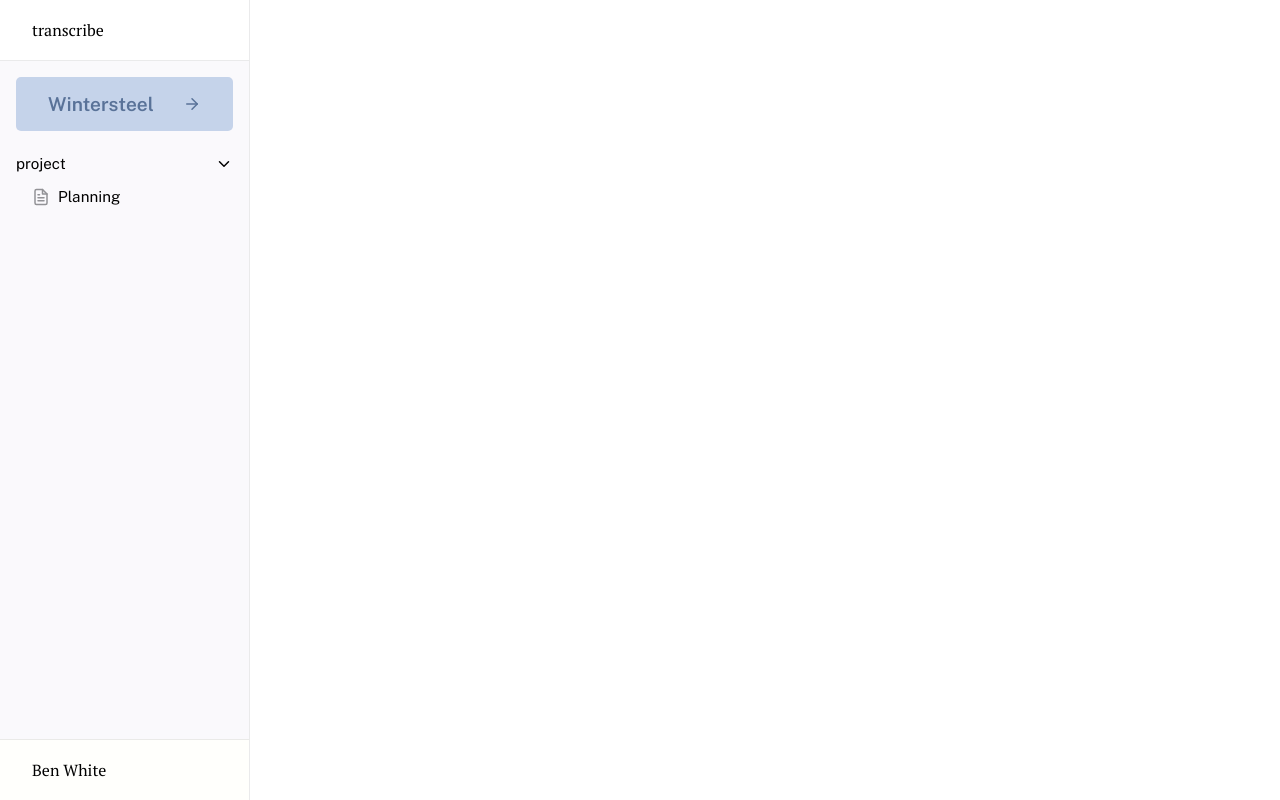
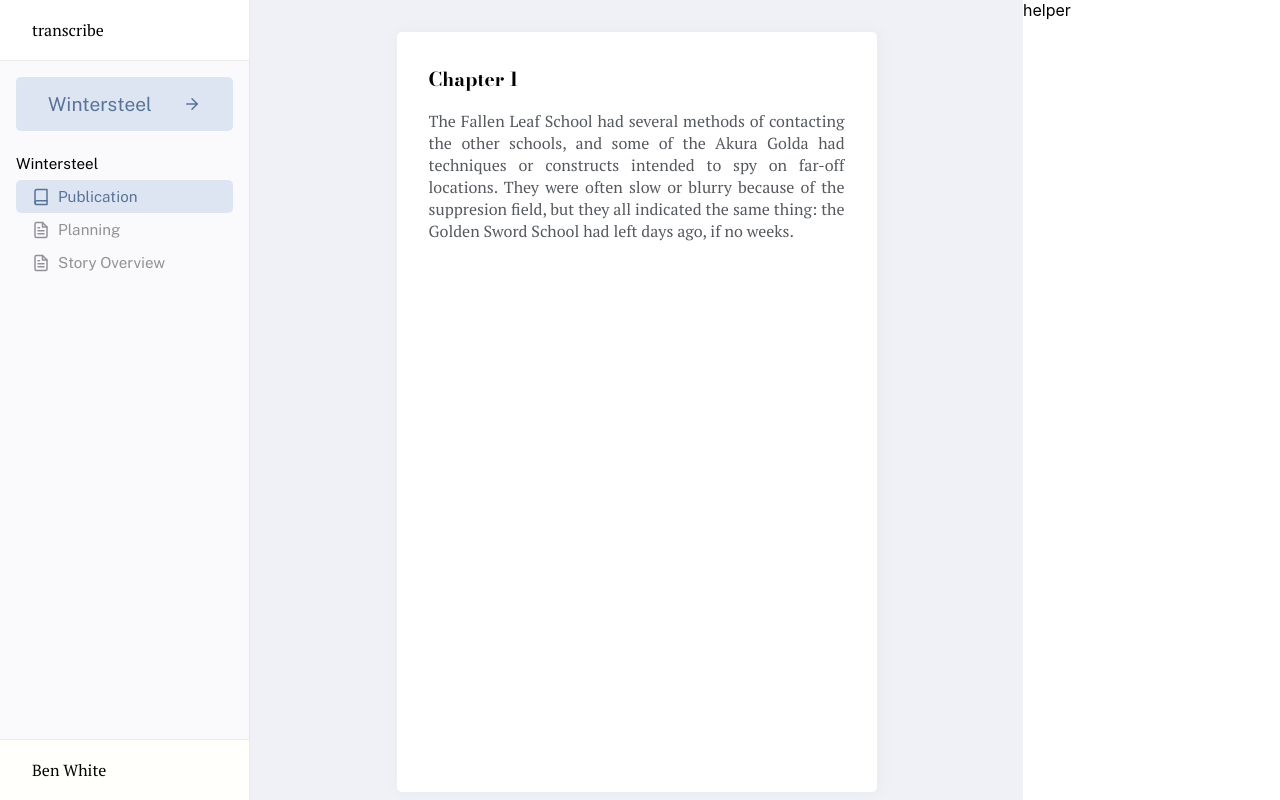
Before and after one commit to bennjii/transcribe, a Next.js app in the folder transcribe/: page / in a window 1280 px wide. Built offline with nearby package versions, Linux system fonts and the light colour scheme.

Commit message:
Input and Data Dynamic Rendering

```diff
--- a/transcribe/pages/index.tsx
+++ b/transcribe/pages/index.tsx
@@ -1,9 +1,35 @@
 
 import Head from 'next/head'
-import { ArrowRight, ChevronDown, FileText } from 'react-feather'
+import { ArrowRight, Book, ChevronDown, FileText } from 'react-feather'
+import BookInput from '../public/components/book_input';
 import styles from '../styles/Home.module.css'
 
 export default function Home() {
+	// Import this from a databse later - just for proof of concept.
+	const book = {
+		name: 'Wintersteel',
+		cover: 'http://...',
+		chapters: [
+			{
+				title: 'Chapter 1',
+				format: {
+					fontFamily: 'Bodoni Moda',
+					fontSize: '1.2rem'
+				},
+				content: {
+					text: 'The Fallen Leaf School had several methods of contacting the other schools, and some of the Akura Golda had techniques or constructs intended to spy on far-off locations. They were often slow or blurry because of the suppresion field, but they all indicated the same thing: the Golden Sword School had left days ago, if no weeks.',
+					format: {
+						fontFamily: 'PT Serif',
+						fontSize: '1rem',
+						color: '#55595e',
+						marginBottom: '5px',
+						marginTop: '0px'
+					}
+				}
+			}
+		]
+	};
+
 	return (
 		<div className={styles.container}>
 			<div className={styles.header}>
@@ -22,13 +48,23 @@ export default function Home() {
 
 					<div className={styles.indentedFolder}>
 						<div className={styles.folderHeader}>
-							<p>project</p>
-							<ChevronDown size={18}/>
+							<p>Wintersteel</p>
+							{/* <ChevronDown size={18}/> */}
+						</div>
+
+						<div className={styles.openFolder}>
+							<Book size={18} color={"#597298"}/>
+							<p>Publication</p>
 						</div>
 
 						<div>
 							<FileText size={18} color={"#929296"}/>
 							<p>Planning</p>
+						</div>
+
+						<div>
+							<FileText size={18} color={"#929296"}/>
+							<p>Story Overview</p>
 						</div>
 					</div>
 
@@ -43,8 +79,24 @@ export default function Home() {
 
 			</div>
 
-			<div>
+			<div className={styles.editorContent}>
 				{/* Content... */}
+
+				<div className={styles.book}>
+					<div>
+						<h2
+						contentEditable
+						style={{
+							...book.chapters[0].format
+						}}>{book.chapters[0].title}</h2>
+
+						<BookInput value={book.chapters[0]} />
+					</div>
+				</div>
+
+				<div className={styles.bookTools}>
+					helper
+				</div>
 			</div>
 		</div>
 	)
--- /dev/null
+++ b/transcribe/public/components/book_input.tsx
@@ -0,0 +1,29 @@
+import { TextareaHTMLAttributes, useRef, useState } from "react";
+import styles from '../../styles/Home.module.css'
+
+const BookInput: React.FC<{ value: any }> = ({ value }) => {
+    const input_field = useRef(null);
+
+    const [ height, setHeight ] = useState(input_field?.current?.scrollHeight);
+
+    return (
+        <div
+            contentEditable
+            ref={input_field}
+            onChange={() => {
+                setHeight(input_field.current.scrollHeight)
+            }}
+            style={{
+                ...value.content.format,
+                textAlign: 'justify',
+                height: `${height}px`,
+                overflowY: 'hidden'
+            }}
+            className={styles.bookInput}
+            >
+                { value.content.text }
+        </div>
+    )
+}
+
+export default BookInput;
--- a/transcribe/styles/Home.module.css
+++ b/transcribe/styles/Home.module.css
@@ -64,11 +64,11 @@
   margin: 0;
 
   font-size: 1.2rem;
-  font-weight: 600;
+  font-weight: 400;
 }
 
 .project > div:first-of-type {
-  background-color: rgba(39, 95, 179, 0.247);
+  background-color: #c5d3ea83; /*rgba(39, 95, 179, 0.247); */
   color: #597298;
 
   border-radius: 5px;
@@ -104,9 +104,88 @@
   gap: .5rem;
 }
 
+.indentedFolder > div:not(:first-of-type) p {
+  color: #929296;
+}
+
 .indentedFolder p {
   margin-top: .5rem;
   margin-bottom: .5rem;
 
   font-size: .95rem;
 }
+
+.openFolder {
+  border-radius: 5px;
+  background-color: #c5d3ea83;
+
+  color: #597298 !important;
+  margin: 0 !important;
+  padding: 0rem 1rem;
+}
+
+.openFolder p {
+  color: #597298 !important;
+}
+
+.indentedFolder > div:not(:first-of-type):hover {
+  cursor: pointer;
+}
+
+.editorContent {
+  height: 100%;
+
+  display: flex;
+  flex-direction: row;
+}
+
+.book {
+  background-color: rgba(143, 151, 188, 0.137);
+  height: 100vh;
+  width: 100%;
+
+  overflow: scroll;
+
+  padding: 2rem;
+  display: flex;
+
+  justify-content: center;
+}
+
+.book > div {
+  background-color: #fff;
+
+  border-radius: 5px;
+
+  padding: 1rem 2rem;
+
+  padding-bottom: 62.5%;
+
+  aspect-ratio: 5 8;
+
+  /* Pixel perfect - Lachie West */
+
+  width: 480px;
+  height: 760px;
+
+  font-family: "PT Serif";
+
+  box-shadow: 2px 0px 16px #5972980e;
+}
+
+.book p {
+  font-weight: 300;
+  color: #929296;
+}
+
+.bookTools {
+  width: 350px;
+}
+
+.bookInput {
+  border: none;
+  outline: none;
+
+  width: 100%;
+  resize: none;
+}
```
Also changed, not shown: 1 other file (tests, documents, lock files or other folders).
